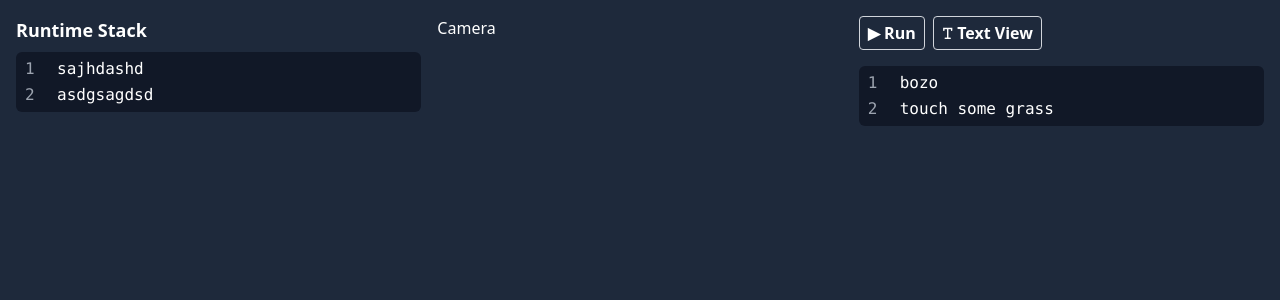
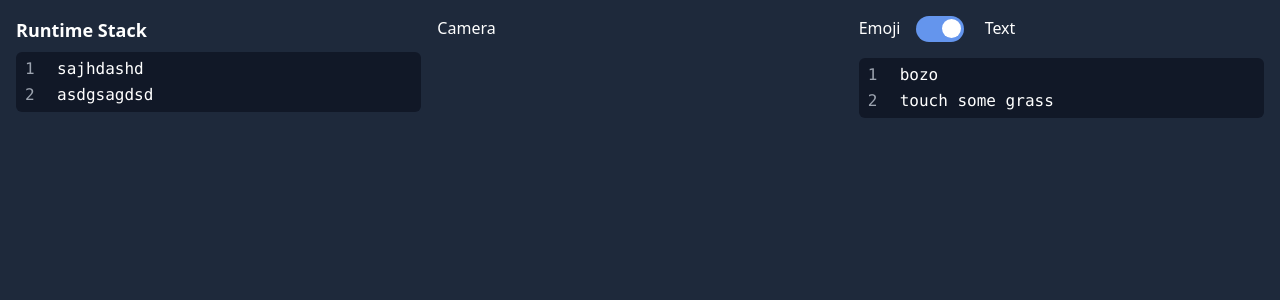
Before and after one commit to zayan-sheikh/baboon, a SvelteKit app: page / in a window 1280 px wide. Shown: the top 300 px of the page. Built offline with nearby package versions, Linux system fonts and the light colour scheme.

Commit message:
Emoji and text toggle

```diff
--- a/src/routes/CodeEditor.svelte
+++ b/src/routes/CodeEditor.svelte
@@ -1,14 +1,12 @@
 <script>
+    import Switch from './Switch.svelte'
+
     export let codeLines;
+    let switchValue;
 </script>
 
-<div class="mb-4 flex gap-2">
-    <button class="bg-transparent hover:bg-gray-500 font-semibold hover:text-white py-1 px-2 border border-gray-300 hover:border-transparent rounded">
-        ▶︎   Run
-    </button>
-    <button class="bg-transparent hover:bg-gray-500 font-semibold hover:text-white py-1 px-2 border border-gray-300 hover:border-transparent rounded">
-        𝚃   Text View
-    </button>
+<div class="mb-4">
+    <Switch bind:value={switchValue} design="multi" options={['Emoji', 'Text']}/>
 </div>
 
 <div class="bg-gray-900 px-2 py-1 rounded-md">
--- /dev/null
+++ b/src/routes/Switch.svelte
@@ -0,0 +1,266 @@
+<script>
+    // based on suggestions from:
+    // Inclusive Components by Heydon Pickering https://inclusive-components.design/toggle-button/
+    // On Designing and Building Toggle Switches by Sara Soueidan https://www.sarasoueidan.com/blog/toggle-switch-design/
+    // and this example by Scott O'hara https://codepen.io/scottohara/pen/zLZwNv
+
+
+    export let label;
+    export let design = 'inner label'
+    export let options = [];
+    export let fontSize = 16;
+    export let value = 'on';
+
+    let checked = true;
+
+
+    const uniqueID = Math.floor(Math.random() * 100)
+
+    function handleClick(event){
+        const target = event.target
+
+        const state = target.getAttribute('aria-checked')
+
+        checked = state === 'true' ? false : true
+
+        value = checked === true ? 'on' : 'off'
+    }
+
+    const slugify = (str = "") =>
+        str.toLowerCase().replace(/ /g, "-").replace(/\./g, "");
+
+</script>
+
+{#if design == 'inner'}
+    <div class="s s--inner">
+        <span id={`switch-${uniqueID}`}>{label}</span>
+        <button
+                role="switch"
+                aria-checked={checked}
+                aria-labelledby={`switch-${uniqueID}`}
+                on:click={handleClick}>
+            <span>on</span>
+            <span>off</span>
+        </button>
+    </div>
+{:else if design == 'slider'}
+    <div class="s s--slider" style="font-size:{fontSize}px">
+        <span id={`switch-${uniqueID}`}>{label}</span>
+        <button
+                role="switch"
+                aria-checked={checked}
+                aria-labelledby={`switch-${uniqueID}`}
+                on:click={handleClick}>
+        </button>
+    </div>
+{:else}
+    <div class="s s--multi">
+        <div role='radiogroup'
+             class="group-container"
+             aria-labelledby={`label-${uniqueID}`}
+             style="font-size:{fontSize}px"
+             id={`group-${uniqueID}`}>
+            <div class='legend' id={`label-${uniqueID}`}>{label}</div>
+            {#each options as option}
+                <input type="radio" id={`${option}-${uniqueID}`} value={option} bind:group={value}>
+                <label for={`${option}-${uniqueID}`}>
+                    {option}
+                </label>
+            {/each}
+        </div>
+    </div>
+
+{/if}
+
+<style>
+    :root {
+        --accent-color: CornflowerBlue;
+        --gray: #ccc;
+    }
+    /* Inner Design Option */
+    .s--inner button {
+        padding: 0.5em;
+        background-color: #fff;
+        border: 1px solid var(--gray);
+    }
+    [role='switch'][aria-checked='true'] :first-child,
+    [role='switch'][aria-checked='false'] :last-child {
+        display: none;
+        color: #fff;
+    }
+
+    .s--inner button span {
+        user-select: none;
+        pointer-events:none;
+        padding: 0.25em;
+    }
+
+    .s--inner button:focus {
+        outline: var(--accent-color) solid 1px;
+    }
+
+    /* Slider Design Option */
+
+    .s--slider {
+        display: flex;
+        align-items: center;
+    }
+
+    .s--slider button {
+        width: 3em;
+        height: 1.6em;
+        position: relative;
+        margin: 0 0 0 0.5em;
+        background: var(--gray);
+        border: none;
+    }
+
+    .s--slider button::before {
+        content: '';
+        position: absolute;
+        width: 1.3em;
+        height: 1.3em;
+        background: #fff;
+        top: 0.13em;
+        right: 1.5em;
+        transition: transform 0.3s;
+    }
+
+    .s--slider button[aria-checked='true']{
+        background-color: var(--accent-color)
+    }
+
+    .s--slider button[aria-checked='true']::before{
+        transform: translateX(1.3em);
+        transition: transform 0.3s;
+    }
+
+    .s--slider button:focus {
+        box-shadow: 0 0px 0px 1px var(--accent-color);
+    }
+
+    /* Multi Design Option */
+
+    /* Based on suggestions from Sara Soueidan https://www.sarasoueidan.com/blog/toggle-switch-design/
+    and this example from Scott O'hara https://codepen.io/scottohara/pen/zLZwNv */
+
+    .s--multi .group-container {
+        border: none;
+        padding: 0;
+        white-space: nowrap;
+    }
+
+    /* .s--multi legend {
+    font-size: 2px;
+    opacity: 0;
+    position: absolute;
+    } */
+
+    .s--multi label {
+        display: inline-block;
+        line-height: 1.6;
+        position: relative;
+        z-index: 2;
+    }
+
+    .s--multi input {
+        opacity: 0;
+        position: absolute;
+    }
+
+    .s--multi label:first-of-type {
+        padding-right: 5em;
+    }
+
+    .s--multi label:last-child {
+        margin-left: -5em;
+        padding-left: 5em;
+    }
+
+    .s--multi:focus-within label:first-of-type:after {
+        box-shadow: 0 0px 8px var(--accent-color);
+        border-radius: 1.5em;
+    }
+
+
+
+    /* making the switch UI.  */
+    .s--multi label:first-of-type:before,
+    .s--multi label:first-of-type:after {
+        content: "";
+        height: 1.25em;
+        overflow: hidden;
+        pointer-events: none;
+        position: absolute;
+        vertical-align: middle;
+    }
+
+    .s--multi label:first-of-type:before {
+        border-radius: 100%;
+        z-index: 2;
+        position: absolute;
+        width: 1.2em;
+        height: 1.2em;
+        background: #fff;
+        top: 0.2em;
+        right: 1.2em;
+        transition: transform 0.3s;
+    }
+
+    .s--multi label:first-of-type:after {
+        background: var(--accent-color);
+        border-radius: 1em;
+        margin: 0 1em;
+        transition: background .2s ease-in-out;
+        width: 3em;
+        height: 1.6em;
+    }
+
+    .s--multi input:first-of-type:checked ~ label:first-of-type:after {
+        background: var(--gray);
+    }
+
+    .s--multi input:first-of-type:checked ~ label:first-of-type:before {
+        transform: translateX(-1.4em);
+    }
+
+    .s--multi input:last-of-type:checked ~ label:last-of-type {
+        z-index: 1;
+    }
+
+    .s--multi input:focus {
+        box-shadow: 0 0px 8px var(--accent-color);
+        border-radius: 1.5em;
+    }
+
+    /* gravy */
+
+    /* Inner Design Option */
+    [role='switch'][aria-checked='true'] :first-child,
+    [role='switch'][aria-checked='false'] :last-child {
+        border-radius: 0.25em;
+        background: var(--accent-color);
+        display: inline-block;
+    }
+
+    .s--inner button:focus {
+        box-shadow: 0 0px 8px var(--accent-color);
+        border-radius: 0.1em;
+    }
+
+    /* Slider Design Option */
+    .s--slider button {
+        border-radius: 1.5em;
+    }
+
+    .s--slider button::before {
+        border-radius: 100%;
+    }
+
+    .s--slider button:focus {
+        box-shadow: 0 0px 8px var(--accent-color);
+        border-radius: 1.5em;
+    }
+
+
+</style>
```
